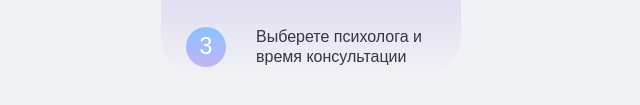
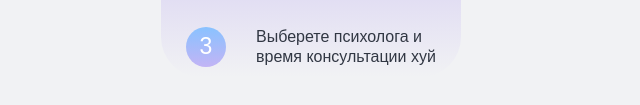
Before and after one commit to BesedinEgor/uwio, a website: page index.html in a window 1280 px wide. Shown: the part 5985-6090 px from the top of the page, 329-969 px from the left. Drawn offline with Linux system fonts and the light colour scheme.

Commit message:
правки

```diff
--- a/index.html
+++ b/index.html
@@ -541,7 +541,7 @@
                 </li>
                 <li class="analysis__elem">
                   <p class="analysis__text">
-                    Выберете психолога и время консультации
+                    Выберете психолога и время консультации хуй
                   </p>
                 </li>
               </ol>
```
